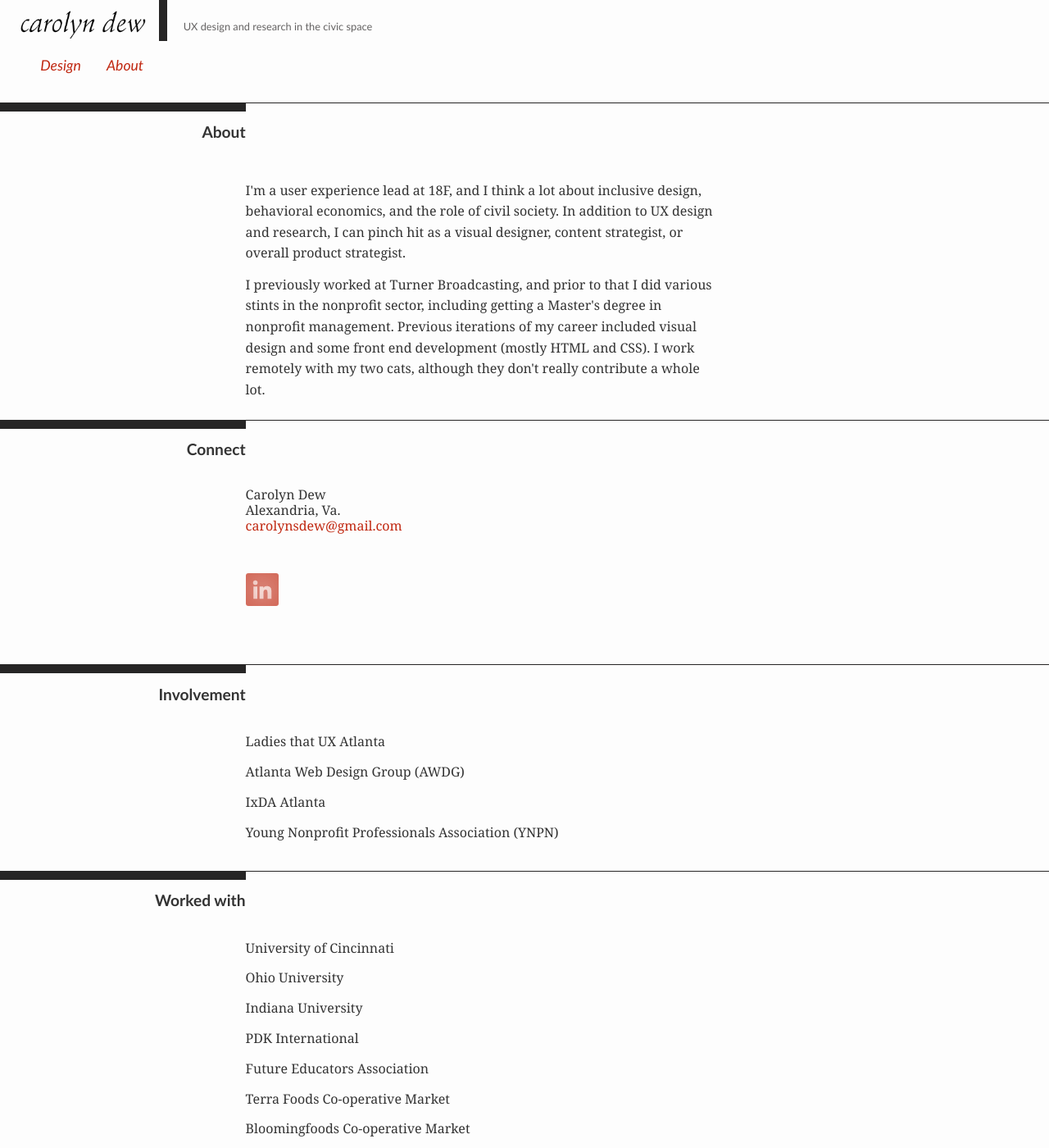
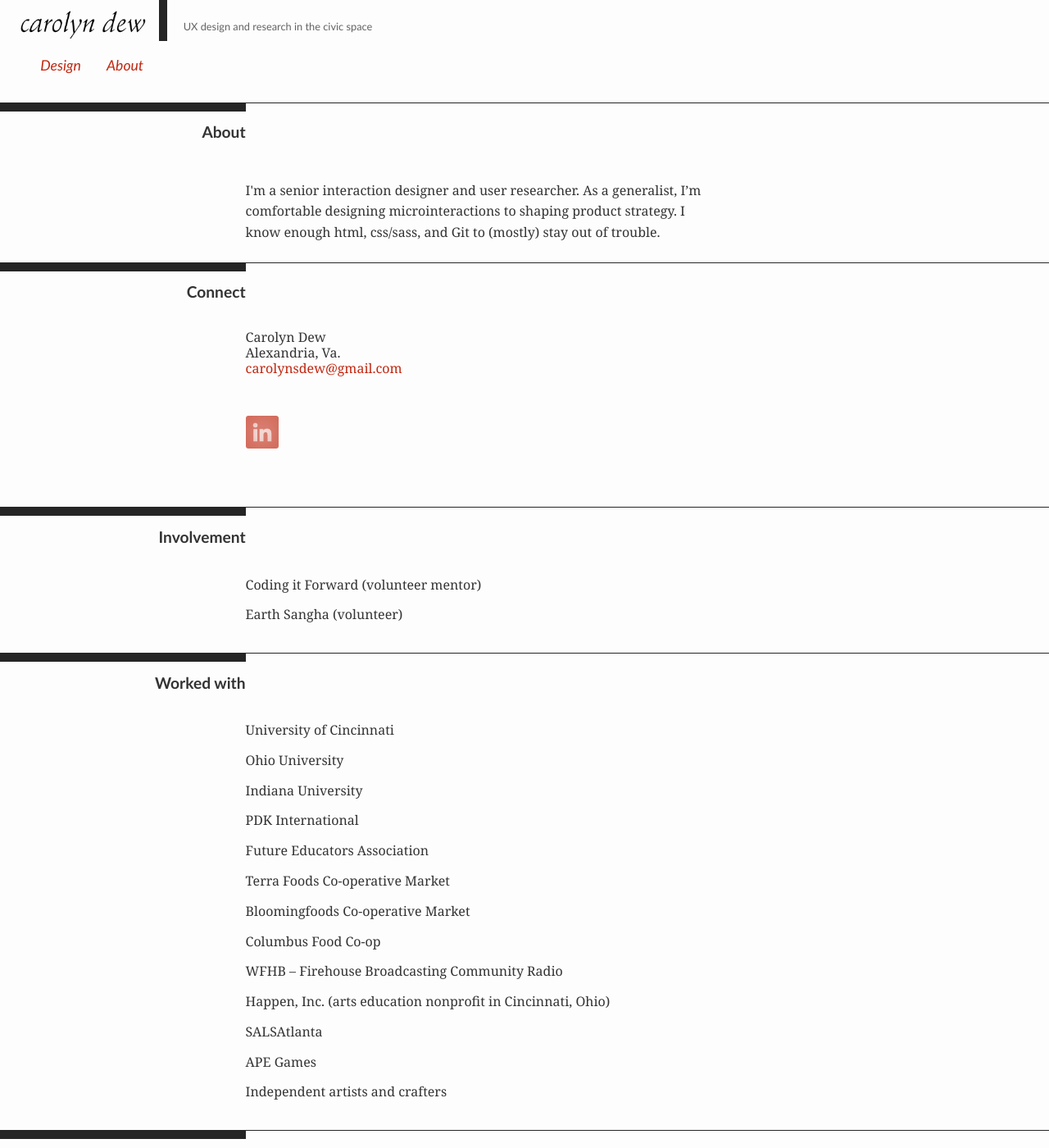
Before and after one commit to carodew/carodew.github.io, a Jekyll site: the page built from about.md, in a window 1280 px wide and 1400 px high. Shown: the whole window at 82% size. Built offline with Jekyll 4.4.1, drawn with Linux system fonts in a browser that asks for light colours.

Commit message:
update about section

```diff
--- a/about.md
+++ b/about.md
@@ -10,8 +10,7 @@
 		<h2>About</h2>
 	</div>
 	<div class="section-content">
-		<p>I'm a user experience lead at 18F, and I think a lot about inclusive design, behavioral economics, and the role of civil society. In addition to UX design and research, I can pinch hit as a visual designer, content strategist, or overall product strategist. </p>
-		<p>I previously worked at Turner Broadcasting, and prior to that I did various stints in the nonprofit sector, including getting a Master&apos;s degree in nonprofit management. Previous iterations of my career included visual design and some front end development (mostly HTML and CSS). I work remotely with my two cats, although they don&apos;t really contribute a whole lot.</p>
+		<p>I'm a senior interaction designer and user researcher. As a generalist, I’m comfortable designing microinteractions to shaping product strategy. I know enough html, css/sass, and Git to (mostly) stay out of trouble. </p>
 	<!--<div class="a-resume" >
 	<a href="{{ page.img-path }}/Carolyn-Dew-Resume.pdf" onclick="_gaq.push(['_trackEvent', 'Resume Download', 'Download', 'Button']);" id="resume">R&eacute;sum&eacute; (PDF)</a>
 		</div>-->
@@ -41,10 +40,8 @@
 	</div>
 	<div class="section-content">
 	<ul class="unstyled">
-		<li>Ladies that UX Atlanta</li>
-		<li>Atlanta Web Design Group (AWDG)</li>
-		<li>IxDA Atlanta</li>
-		<li>Young Nonprofit Professionals Association (YNPN)</li>
+		<li>Coding it Forward (volunteer mentor)</li>
+		<li>Earth Sangha (volunteer)</li>
 	</ul>
 	</div>
 </section>
```
